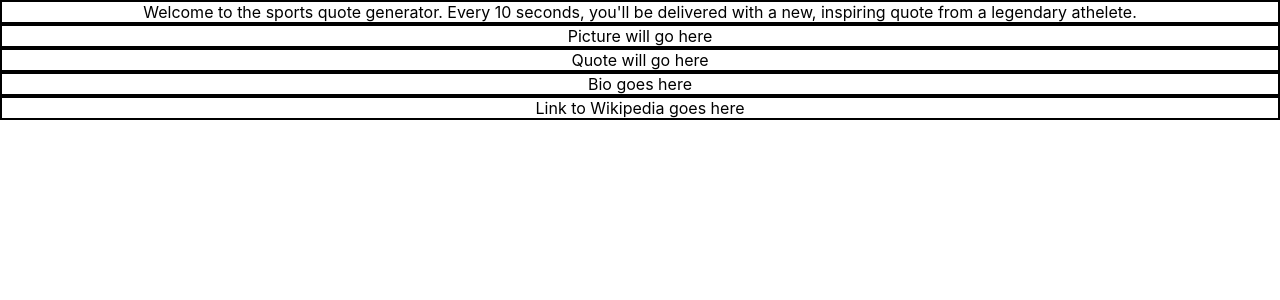
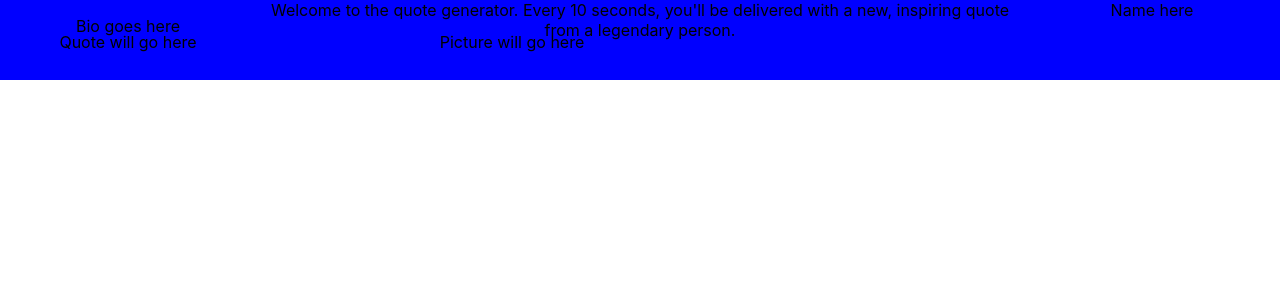
Before and after one commit to Reikon95/quote-generator-react, a React (Create React App) app: page / in a window 1280 px wide. Shown: the top 300 px of the page. Built offline with nearby package versions, Linux system fonts and the light colour scheme.

Commit message:
grid added

```diff
--- a/src/App.css
+++ b/src/App.css
@@ -1,7 +1,28 @@
 .App {
   text-align: center;
 }
+.container {
+  display: grid;
+  grid-template-columns: 20% 20% 20% 20% 20%;
+  grid-template-rows: 20% 20% 20% 20% 20%;
+  background-color: blue;
 
-.intro, .pic, .quote, .bio, .wiki{
-  border: solid black 2px;
 }
+
+.intro {
+  grid-column-start: 5;
+  grid-column-end: 2;
+}
+
+.pic {
+  grid-row-start: 3;
+  grid-row-end: 6;
+  grid-column-start: 2;
+  grid-column-end: span 2;
+
+}
+
+.quote {
+  grid-row-start: 3;
+
+}
--- a/src/App.js
+++ b/src/App.js
@@ -4,21 +4,22 @@ import './App.css';
 function App() {
   return (
     <div className="App">
+
+      <div className="container">
       <div className="intro">
-      Welcome to the sports quote generator. Every 10 seconds, you'll be delivered with a new, inspiring quote from a legendary athelete.
+      Welcome to the quote generator. Every 10 seconds, you'll be delivered with a new, inspiring quote from a legendary person.
       </div>
-      <div className="container">
       <div className="pic">
         Picture will go here
       </div>
       <div className="quote">
         Quote will go here
       </div>
+        <div className="name">
+          Name here
+        </div>
       <div className="bio">
         Bio goes here
-      </div>
-      <div className="wiki">
-        Link to Wikipedia goes here
       </div>
       </div>
     </div>
```
